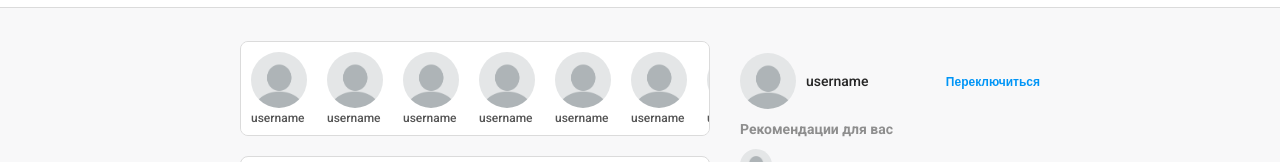
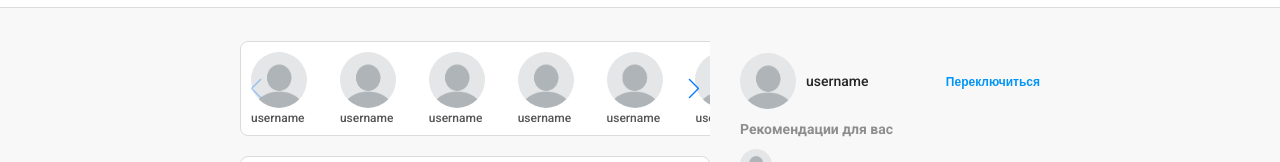
Before and after one commit to zaynlannister/Instagram-Clone, a website built with Vite: page index.html in a window 1280 px wide. Shown: the part 59-221 px from the top of the page. Built offline with nearby package versions, Linux system fonts and the light colour scheme.

Commit message:
add stories swiper

```diff
--- a/index.html
+++ b/index.html
@@ -73,62 +73,68 @@
     <div class="container">
       <div class="presentation-wrapper">
         <div class="presentation-section">
-          <div class="presentation__stories">
-            <div class="presentation__stories-acc">
+          <div class="swiper">
+            <div class="presentation__stories swiper-wrapper">
+              <div class="presentation__stories-acc swiper-slide">
                 <div class="presentation__stories-img">
                   <img src="/src/images/user__image.png" alt="user-image">
                 </div>
                 <div class="presentation__stories-name">username</div>
               </div>
-            <div class="presentation__stories-acc">
+              <div class="presentation__stories-acc swiper-slide">
                 <div class="presentation__stories-img">
                   <img src="/src/images/user__image.png" alt="user-image">
                 </div>
                 <div class="presentation__stories-name">username</div>
               </div>
-            <div class="presentation__stories-acc">
+              <div class="presentation__stories-acc swiper-slide">
                 <div class="presentation__stories-img">
                   <img src="/src/images/user__image.png" alt="user-image">
                 </div>
                 <div class="presentation__stories-name">username</div>
               </div>
-            <div class="presentation__stories-acc">
+              <div class="presentation__stories-acc swiper-slide">
                 <div class="presentation__stories-img">
                   <img src="/src/images/user__image.png" alt="user-image">
                 </div>
                 <div class="presentation__stories-name">username</div>
               </div>
-            <div class="presentation__stories-acc">
+              <div class="presentation__stories-acc swiper-slide">
                 <div class="presentation__stories-img">
                   <img src="/src/images/user__image.png" alt="user-image">
                 </div>
                 <div class="presentation__stories-name">username</div>
               </div>
-            <div class="presentation__stories-acc">
+              <div class="presentation__stories-acc swiper-slide">
                 <div class="presentation__stories-img">
                   <img src="/src/images/user__image.png" alt="user-image">
                 </div>
                 <div class="presentation__stories-name">username</div>
               </div>
-            <div class="presentation__stories-acc">
+              <div class="presentation__stories-acc swiper-slide">
                 <div class="presentation__stories-img">
                   <img src="/src/images/user__image.png" alt="user-image">
                 </div>
                 <div class="presentation__stories-name">username</div>
               </div>
-            <div class="presentation__stories-acc">
+              <div class="presentation__stories-acc swiper-slide">
                 <div class="presentation__stories-img">
                   <img src="/src/images/user__image.png" alt="user-image">
                 </div>
                 <div class="presentation__stories-name">username</div>
               </div>
-            <div class="presentation__stories-acc">
+              <div class="presentation__stories-acc swiper-slide">
                 <div class="presentation__stories-img">
                   <img src="/src/images/user__image.png" alt="user-image">
                 </div>
                 <div class="presentation__stories-name">username</div>
               </div>
             </div>
+
+            <div class="swiper-button-next"></div>
+            <div class="swiper-button-prev"></div>
+          </div>
+
           <div class="presentation-publications">
             <div class="user-post">
               <div class="user-post__details">
--- a/package.json
+++ b/package.json
@@ -12,5 +12,8 @@
     "sass": "^1.54.9",
     "scss": "^0.2.4",
     "vite": "^3.1.0"
+  },
+  "dependencies": {
+    "swiper": "^8.4.0"
   }
 }
--- a/src/js/app.js
+++ b/src/js/app.js
@@ -3,3 +3,4 @@ import '../scss/app.scss'
 import './header-switcher'
 import './input-switcher'
 import './account-menu'
+import './stories-carousel'
--- /dev/null
+++ b/src/js/stories-carousel.js
@@ -0,0 +1,11 @@
+import Swiper from 'swiper/bundle';
+import 'swiper/css/bundle';
+
+new Swiper('.swiper', {
+    slidesPerView: 3,
+
+    navigation: {
+        nextEl: '.swiper-button-next',
+        prevEl: '.swiper-button-prev',
+    },
+});
--- a/src/scss/app.scss
+++ b/src/scss/app.scss
@@ -4,5 +4,6 @@
 @import './header';
 @import './icons';
 @import './presentation';
+@import './stories-carousel';
 @import './user-publications';
 @import './account-menu';
--- a/src/scss/presentation.scss
+++ b/src/scss/presentation.scss
@@ -12,14 +12,13 @@
   }
 
   &__stories {
-    width: 100%;
+    width: 100vh;
     padding: 10px 0 10px 10px;
     display: flex;
     background-color: #fff;
     border: 1px solid rgb(219, 219, 219);
     border-radius: 8px;
     box-sizing: border-box;
-    overflow-x: scroll;
 
     &-name {
       font-weight: 500;
--- /dev/null
+++ b/src/scss/stories-carousel.scss
@@ -0,0 +1,11 @@
+.presentation__stories.swiper-wrapper {
+  width: 100vh;
+}
+
+.presentation__stories-acc.swiper-slide {
+  flex-shrink: unset;
+}
+
+html:root {
+  --swiper-navigation-size: 20px;
+}
```
Also changed, not shown: 1 other file. Lines whose indentation alone changed are shown as unchanged.
